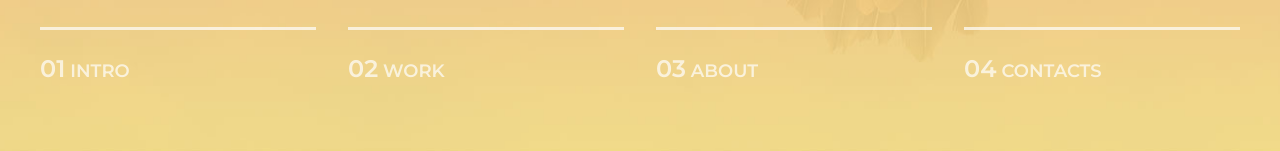
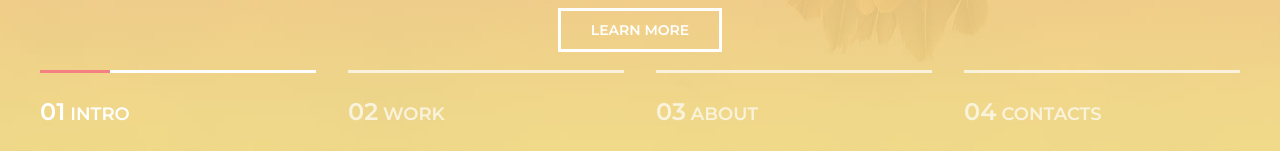
Before and after one commit to nadiiazimina/Mogo_2.0, a website built with Parcel: page index.html in a window 1280 px wide. Shown: the part 649-800 px from the top of the page. Built offline with nearby package versions, Linux system fonts and the light colour scheme.

Commit message:
1st_pade_done

```diff
--- a/index.html
+++ b/index.html
@@ -17,7 +17,7 @@
           <div class="header_logo">MoGo</div>
 
           <nav class="nav">
-            <a class="nav-link" href="#">About</a>
+            <a class="nav-link active" href="#">About</a>
             <a class="nav-link" href="#">Service</a>
             <a class="nav-link" href="#">Blog</a>
             <a class="nav-link" href="#">Work</a>
@@ -36,8 +36,11 @@
 
           <a class="btn" href="#">Learn More</a>
         </div>
+      </div>
 
       <div class="slider">
+        <div class="container">
+          <div class="slider_inner">
             <div class="slider_item active">
               <span class="slider_num">01</span>
               Intro
@@ -57,6 +60,7 @@
           </div>
         </div>
       </div>
+    </div>
 
     <script src="src/index.js"></script>
   </body>
--- a/src/styles.css
+++ b/src/styles.css
@@ -132,10 +132,14 @@ h6 {
   color: #fce38a;
 }
 
-.nav-link:hover:after {
+.nav-link:hover:after,
+.nav_link.active {
   opacity: 1;
 }
 
+.nav_link.active {
+  color: #fce38a;
+}
 /*button*/
 
 .btn {
@@ -159,14 +163,22 @@ h6 {
 /* Slider */
 
 .slider {
+  width: 100%;
+  position: absolute;
+  bottom: 0;
+  left: 0;
+  z-index: 1;
+}
+
+.slider_inner {
   justify-content: space-between;
   display: flex;
-  margin-top: 30px;
 }
 
 .slider_item {
   width: 23%;
   padding: 20px 0;
+  position: relative;
   border-top: 3px solid #fff;
   opacity: 0.7;
   font-size: 18px;
@@ -174,8 +186,22 @@ h6 {
   text-transform: uppercase;
 }
 
-.slider_item.actove {
+.slider_item.active {
   opacity: 1;
+}
+
+.slider_item.active :before {
+  content: "";
+  display: block;
+  width: 70px;
+  height: 3px;
+
+  background-color: #f38181;
+
+  position: absolute;
+  top: -3px;
+  left: 0;
+  z-index: 1;
 }
 
 .slider_num {
```
Lines whose indentation alone changed are shown as unchanged.
